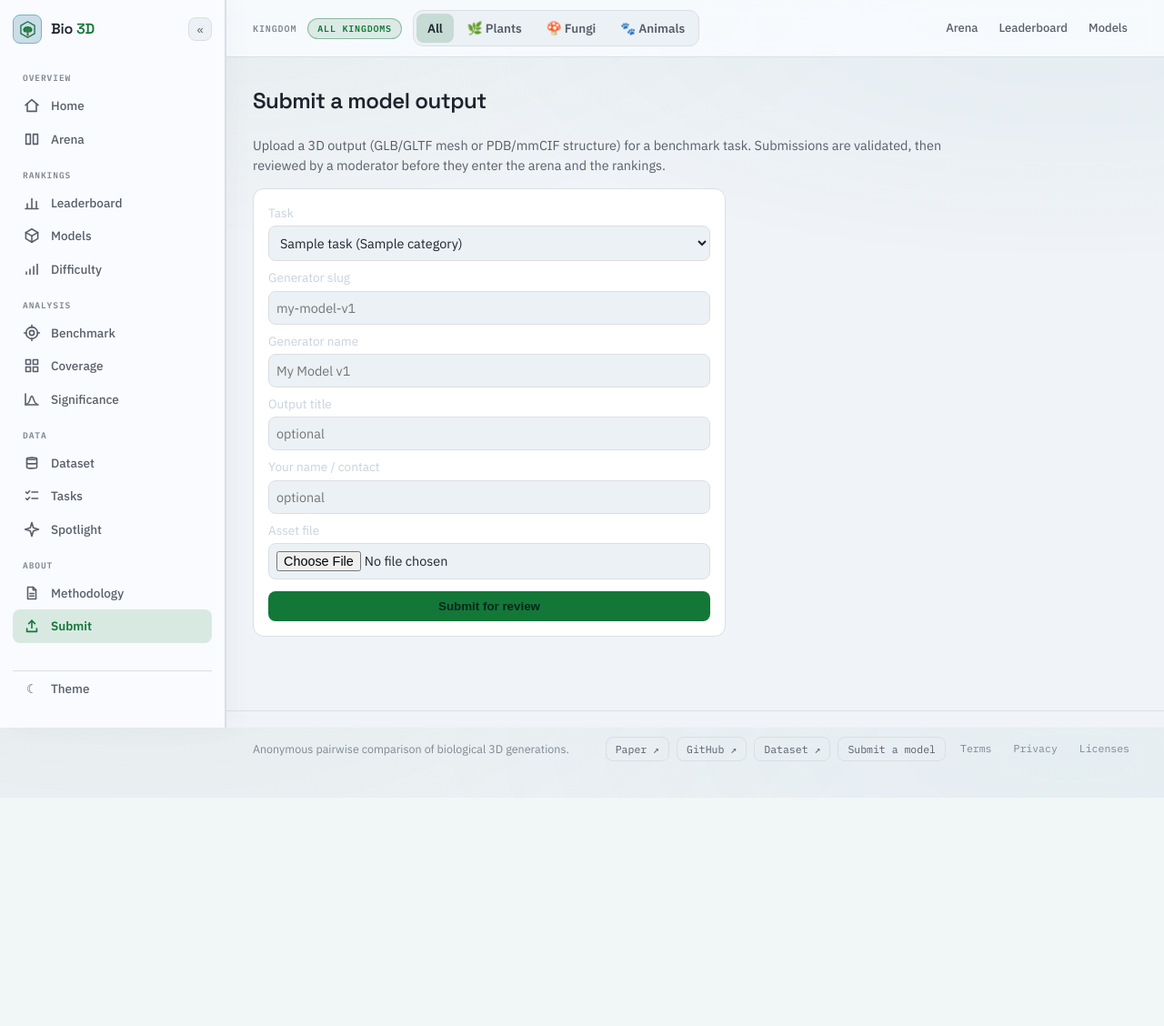
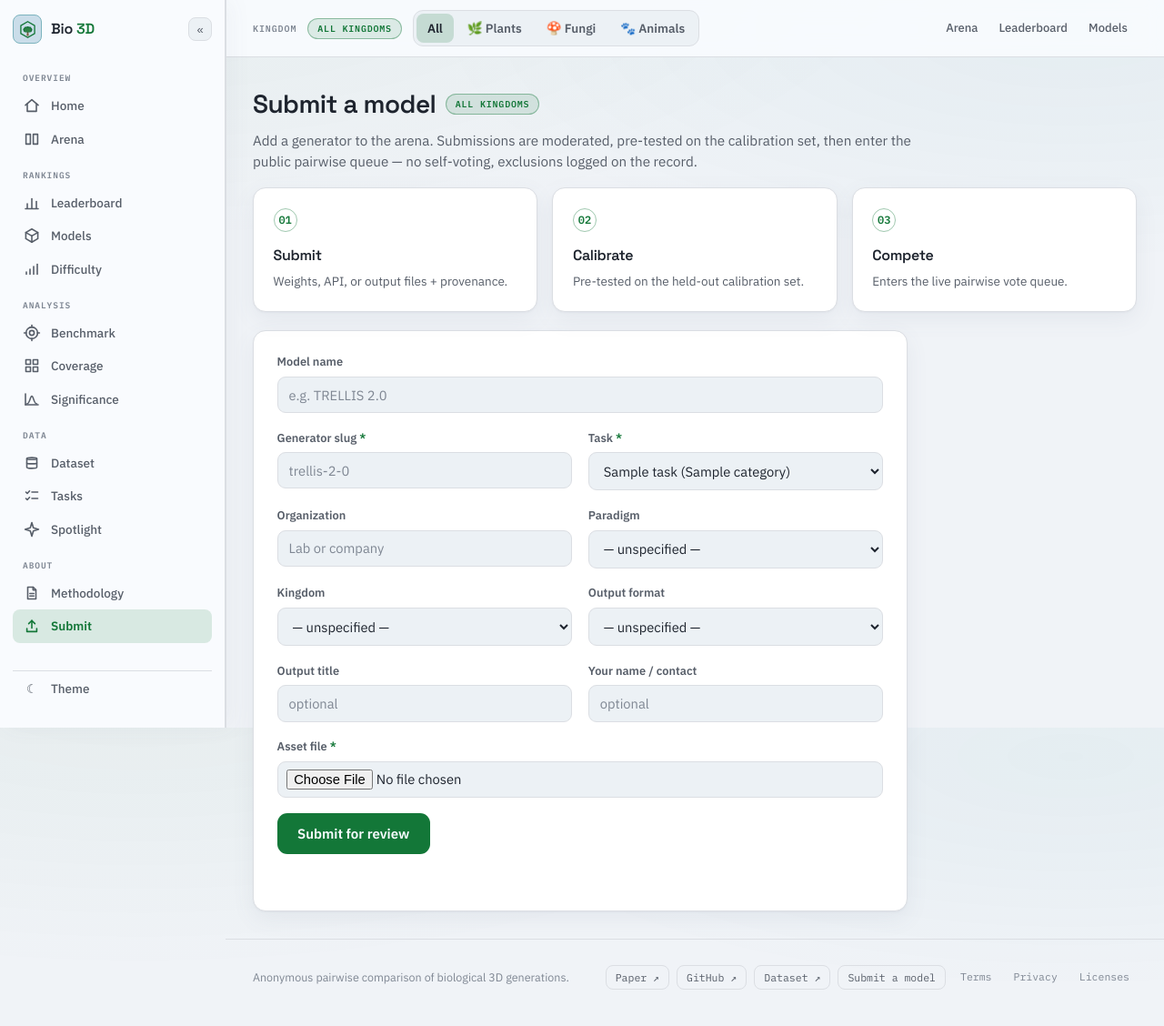
Before and after one commit to musharna/bio3d-arena, a FastAPI app: page /submit in a window 1280 px wide. Shown: the whole page at 91% size. Before the commit the page ends 837 px from the top, so only its background shows below. Run offline with FastAPI, Linux system fonts and the light colour scheme; tables that the repository leaves empty hold one stand-in row (values such as "Sample post"); some libraries are stand-ins or nearby versions.

Commit message:
feat(design): re-skin Submit page to v2 (task 20)
Restyle app/templates/submit.html with the numbered step-card pipeline
(01 Submit / 02 Calibrate / 03 Compete, reusing .b3d-step-card verbatim)
and a polished .sub-form of labeled v2 fields (--panel2 inputs, accent
focus rings). Preserves the working /api/submit contract exactly:
#submit-form / #submit-status ids, action, and required field names
(task_id, generator_slug, generator_name, title, submitter, file) are
untouched. Added the design's Organization/Paradigm/Kingdom/Output
format selects, packed into the `meta` JSON client-side before submit
since /api/submit has no top-level params for them; live-verified the
full POST flow still 200s with a real GLB. Updated a stale smoke-test
assertion ("Submit a model output" -> "Submit a model") for the new H1
copy.

Co-Authored-By: Claude Opus 4.8 <noreply@anthropic.com>
Claude-Session: https://claude.ai/code/session_01RBu1Gn6emZ3cNwmeYBXvrU

```diff
--- a/app/static/style.css
+++ b/app/static/style.css
@@ -3150,3 +3150,87 @@ details.group[open] > summary.group-title::before {
 .meth-formula sub {
   font-size: 0.7em;
 }
+
+/* === Submit (Task 20) — reuses .b3d-steps-grid/.b3d-step-card/.b3d-step-num verbatim
+   (sub-steps-grid only adds bottom margin, like meth-steps-grid). .sub-form is a
+   .meth-panel-style card; .sub-field/.sub-row give the v2 labeled-field look with
+   --panel2 inputs + accent focus rings. === */
+.sub-steps-grid {
+  margin-bottom: 1.3rem;
+}
+.sub-form {
+  background: var(--panel);
+  border: 1px solid var(--border);
+  border-radius: var(--r-card);
+  box-shadow: var(--shadowCard);
+  padding: 1.5rem 1.6rem 1.75rem;
+  max-width: 720px;
+  display: flex;
+  flex-direction: column;
+  gap: 1.1rem;
+}
+.sub-row {
+  display: grid;
+  grid-template-columns: 1fr 1fr;
+  gap: 1.1rem;
+}
+.sub-field {
+  display: flex;
+  flex-direction: column;
+  gap: 0.4rem;
+  min-width: 0;
+}
+.sub-field label {
+  font-size: 0.8rem;
+  font-weight: 600;
+  color: var(--muted);
+}
+.sub-req {
+  color: var(--accent);
+}
+.sub-field input,
+.sub-field select {
+  background: var(--panel2);
+  border: 1px solid var(--border);
+  border-radius: var(--r-ctl);
+  color: var(--text);
+  padding: 0.6rem 0.75rem;
+  font-size: 0.92rem;
+  font-family: inherit;
+  width: 100%;
+}
+.sub-field input::placeholder {
+  color: var(--faint);
+}
+.sub-field input:focus-visible,
+.sub-field select:focus-visible {
+  outline: 2px solid var(--accent);
+  outline-offset: 2px;
+  border-color: var(--accent);
+}
+.sub-field input[type="file"] {
+  padding: 0.5rem 0.6rem;
+  cursor: pointer;
+}
+.sub-submit {
+  align-self: flex-start;
+}
+.sub-status {
+  margin: 0;
+  font-family: "IBM Plex Mono", monospace;
+  font-size: 0.85rem;
+  color: var(--muted);
+  min-height: 1.2em;
+}
+.sub-status-ok {
+  color: var(--win);
+}
+.sub-status-err {
+  color: var(--bad);
+}
+
+@media (max-width: 700px) {
+  .sub-row {
+    grid-template-columns: 1fr;
+  }
+}
--- a/app/templates/submit.html
+++ b/app/templates/submit.html
@@ -1,30 +1,122 @@
 {% extends "base.html" %}
 {% block title %}Submit · Bio 3D Arena{% endblock %}
 {% block content %}
-<section class="board prose">
-  <h2>Submit a model output</h2>
-  <p class="subtle">Upload a 3D output (GLB/GLTF mesh or PDB/mmCIF structure) for a
-    benchmark task. Submissions are validated, then reviewed by a moderator before
-    they enter the arena and the rankings.</p>
-  <form class="card submit-form" method="post" action="/api/submit"
-        enctype="multipart/form-data" id="submit-form">
-    <label>Task
-      <select name="task_id" required>
-        {% for t in tasks %}
-        <option value="{{ t.id }}">{{ t.title }} ({{ t.category }})</option>
-        {% endfor %}
-      </select>
-    </label>
-    <label>Generator slug <input name="generator_slug" placeholder="my-model-v1" required /></label>
-    <label>Generator name <input name="generator_name" placeholder="My Model v1" /></label>
-    <label>Output title <input name="title" placeholder="optional" /></label>
-    <label>Your name / contact <input name="submitter" placeholder="optional" /></label>
-    <label>Asset file
-      <input type="file" name="file" accept=".glb,.gltf,.pdb,.cif,.mmcif,.ent" required />
-    </label>
-    <button type="submit">Submit for review</button>
+{% set paradigm_options = [
+  ("image_recon", "Image→3D reconstruction"),
+  ("capture_scan", "Scan / capture"),
+  ("procedural_llm", "LLM procedural (code-gen)"),
+  ("procedural_expert", "Expert / simulation procedural"),
+  ("retrieval", "Retrieved asset"),
+  ("text_native", "Text→3D (native)"),
+  ("video", "Video→3D / 4D"),
+  ("texturing", "Texturing / editing"),
+  ("agentic", "Agentic 3D"),
+  ("sketch", "Sketch→3D"),
+] %}
+<section class="board">
+  <header class="b3d-page-head">
+    <h1>Submit a model {% include "_scope_pill.html" %}</h1>
+    <p class="b3d-page-lede">Add a generator to the arena. Submissions are moderated, pre-tested
+      on the calibration set, then enter the public pairwise queue — no self-voting, exclusions
+      logged on the record.</p>
+  </header>
+
+  <div class="b3d-steps-grid sub-steps-grid">
+    <div class="b3d-step-card">
+      <div class="b3d-step-num">01</div>
+      <h3>Submit</h3>
+      <p>Weights, API, or output files + provenance.</p>
+    </div>
+    <div class="b3d-step-card">
+      <div class="b3d-step-num">02</div>
+      <h3>Calibrate</h3>
+      <p>Pre-tested on the held-out calibration set.</p>
+    </div>
+    <div class="b3d-step-card">
+      <div class="b3d-step-num">03</div>
+      <h3>Compete</h3>
+      <p>Enters the live pairwise vote queue.</p>
+    </div>
+  </div>
+
+  <form class="sub-form" method="post" action="/api/submit" enctype="multipart/form-data" id="submit-form">
+    <div class="sub-field">
+      <label for="sub-generator-name">Model name</label>
+      <input id="sub-generator-name" name="generator_name" placeholder="e.g. TRELLIS 2.0" />
+    </div>
+
+    <div class="sub-row">
+      <div class="sub-field">
+        <label for="sub-generator-slug">Generator slug <span class="sub-req">*</span></label>
+        <input id="sub-generator-slug" name="generator_slug" placeholder="trellis-2-0" required />
+      </div>
+      <div class="sub-field">
+        <label for="sub-task">Task <span class="sub-req">*</span></label>
+        <select id="sub-task" name="task_id" required>
+          {% for t in tasks %}
+          <option value="{{ t.id }}">{{ t.title }} ({{ t.category }})</option>
+          {% endfor %}
+        </select>
+      </div>
+    </div>
+
+    <div class="sub-row">
+      <div class="sub-field">
+        <label for="sub-org">Organization</label>
+        <input id="sub-org" name="organization" placeholder="Lab or company" />
+      </div>
+      <div class="sub-field">
+        <label for="sub-paradigm">Paradigm</label>
+        <select id="sub-paradigm" name="paradigm">
+          <option value="">— unspecified —</option>
+          {% for key, label in paradigm_options %}
+          <option value="{{ key }}">{{ label }}</option>
+          {% endfor %}
+        </select>
+      </div>
+    </div>
+
+    <div class="sub-row">
+      <div class="sub-field">
+        <label for="sub-kingdom">Kingdom</label>
+        <select id="sub-kingdom" name="kingdom">
+          <option value="">— unspecified —</option>
+          <option value="plants">Plants</option>
+          <option value="fungi">Fungi</option>
+          <option value="animals">Animals</option>
+        </select>
+      </div>
+      <div class="sub-field">
+        <label for="sub-format">Output format</label>
+        <select id="sub-format" name="output_format">
+          <option value="">— unspecified —</option>
+          <option value="glb">GLB</option>
+          <option value="gltf">GLTF</option>
+          <option value="pdb">PDB</option>
+          <option value="mmcif">mmCIF</option>
+        </select>
+      </div>
+    </div>
+
+    <div class="sub-row">
+      <div class="sub-field">
+        <label for="sub-title">Output title</label>
+        <input id="sub-title" name="title" placeholder="optional" />
+      </div>
+      <div class="sub-field">
+        <label for="sub-submitter">Your name / contact</label>
+        <input id="sub-submitter" name="submitter" placeholder="optional" />
+      </div>
+    </div>
+
+    <div class="sub-field">
+      <label for="sub-file">Asset file <span class="sub-req">*</span></label>
+      <input id="sub-file" type="file" name="file" accept=".glb,.gltf,.pdb,.cif,.mmcif,.ent" required />
+    </div>
+
+    <button type="submit" class="b3d-btn-primary sub-submit">Submit for review</button>
+    <p id="submit-status" class="sub-status"></p>
   </form>
-  <p id="submit-status" class="status-line"></p>
 </section>
 <script>
   const form = document.getElementById("submit-form");
@@ -32,17 +124,30 @@
     e.preventDefault();
     const s = document.getElementById("submit-status");
     s.textContent = "Uploading…";
+    s.classList.remove("sub-status-ok", "sub-status-err");
+    const fd = new FormData(form);
+    // Fold the design's extra selects (no top-level /api/submit params) into `meta`.
+    const meta = {};
+    for (const k of ["organization", "paradigm", "kingdom", "output_format"]) {
+      const v = fd.get(k);
+      if (v) meta[k] = v;
+      fd.delete(k);
+    }
+    fd.set("meta", JSON.stringify(meta));
     try {
-      const res = await fetch("/api/submit", { method: "POST", body: new FormData(form) });
+      const res = await fetch("/api/submit", { method: "POST", body: fd });
       const data = await res.json();
       if (res.ok) {
         s.textContent = "✓ Submitted (#" + data.submission_id + ") — pending review.";
+        s.classList.add("sub-status-ok");
         form.reset();
       } else {
         s.textContent = "Error: " + (data.detail || res.status);
+        s.classList.add("sub-status-err");
       }
     } catch (err) {
       s.textContent = "Error: " + err;
+      s.classList.add("sub-status-err");
     }
   });
 </script>
```
Also changed, not shown: tests/test_submissions.py (+1 -1 lines).
